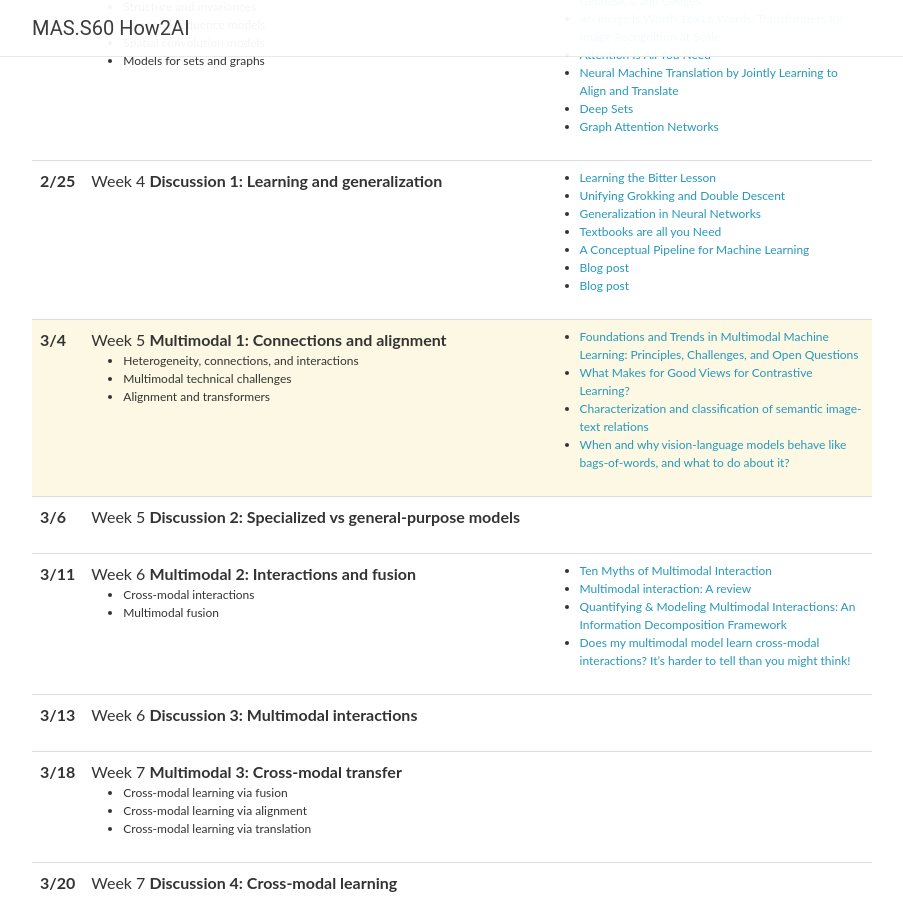
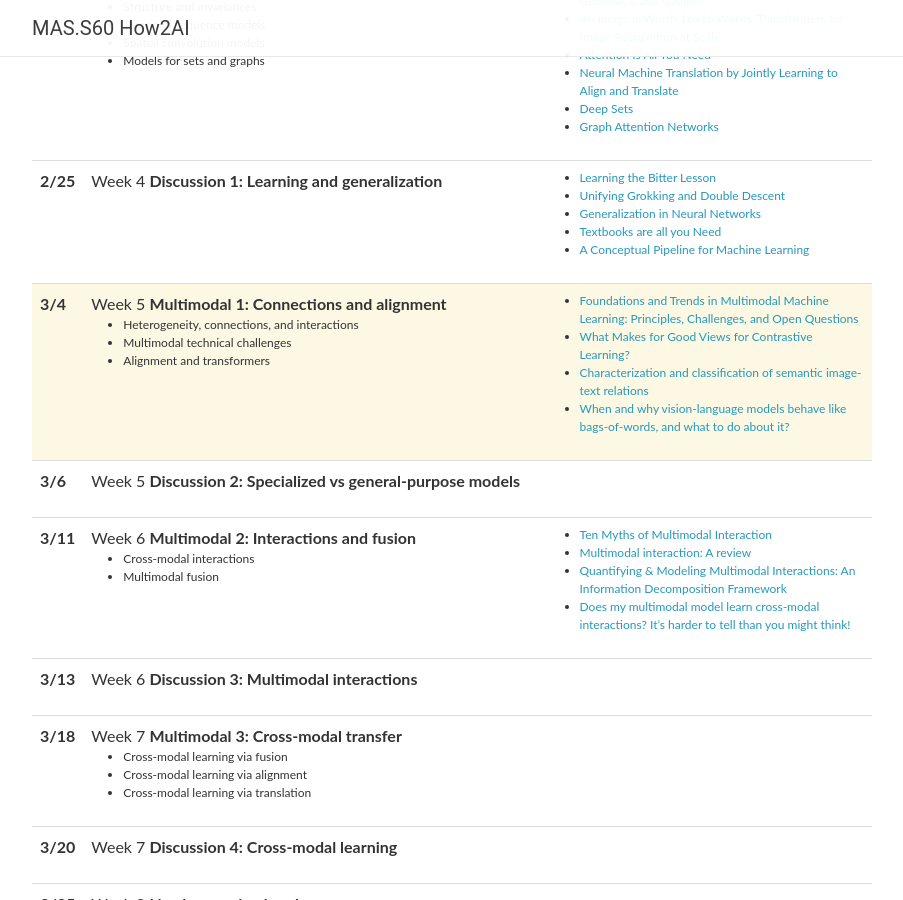
Before and after one commit to MIT-MI/how2ai-course, a Jekyll site: the page built from spring2025/_pages/schedule.md, in a window 1280 px wide and 900 px high, scrolled down 906 px. Shown: the whole window, without its empty margins (188-1091 px from the left). Built offline with Jekyll 4.4.1, drawn with Linux system fonts in a browser that asks for light colours; nearby versions of some CDN libraries; comment, search, counter and statistics services are not loaded.

Commit message:
Update lectures_2025.yml

```diff
--- a/_data/lectures_2025.yml
+++ b/_data/lectures_2025.yml
@@ -85,8 +85,6 @@
     - <a href="https://arxiv.org/pdf/2209.01610">Generalization in Neural Networks</a> <br/>
     - <a href="https://arxiv.org/pdf/2306.11644">Textbooks are all you Need</a> <br/>
     - <a href="https://arxiv.org/pdf/2207.07528">A Conceptual Pipeline for Machine Learning</a> <br/>
-    - <a href="https://www.argmin.net/p/overfitting-to-theories-of-overfitting">Blog post</a> <br/>
-    - <a href="https://www.argmin.net/p/machine-learning-101">Blog post</a> <br/>
 
 - date: 3/4
   title: >
```
